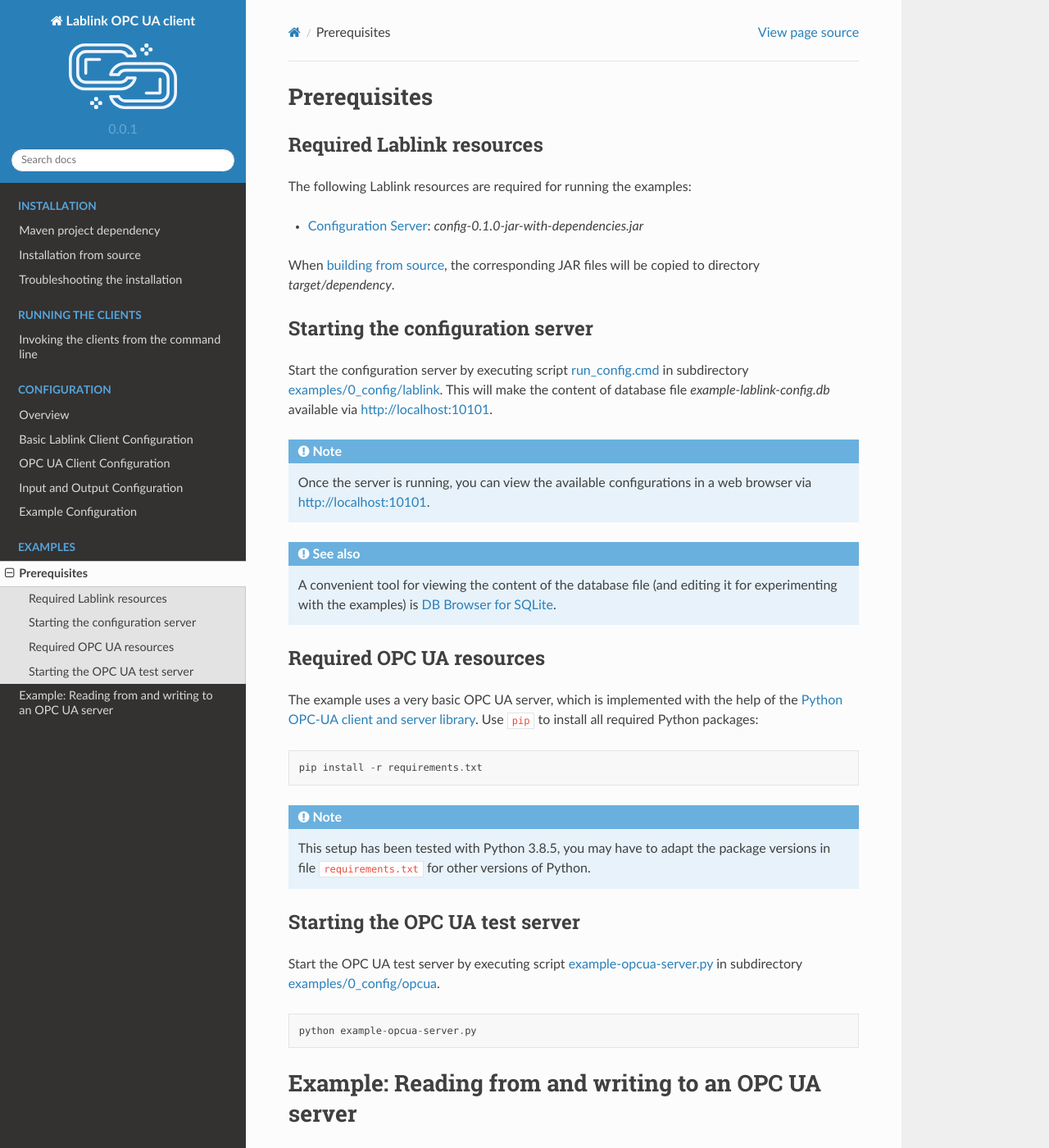
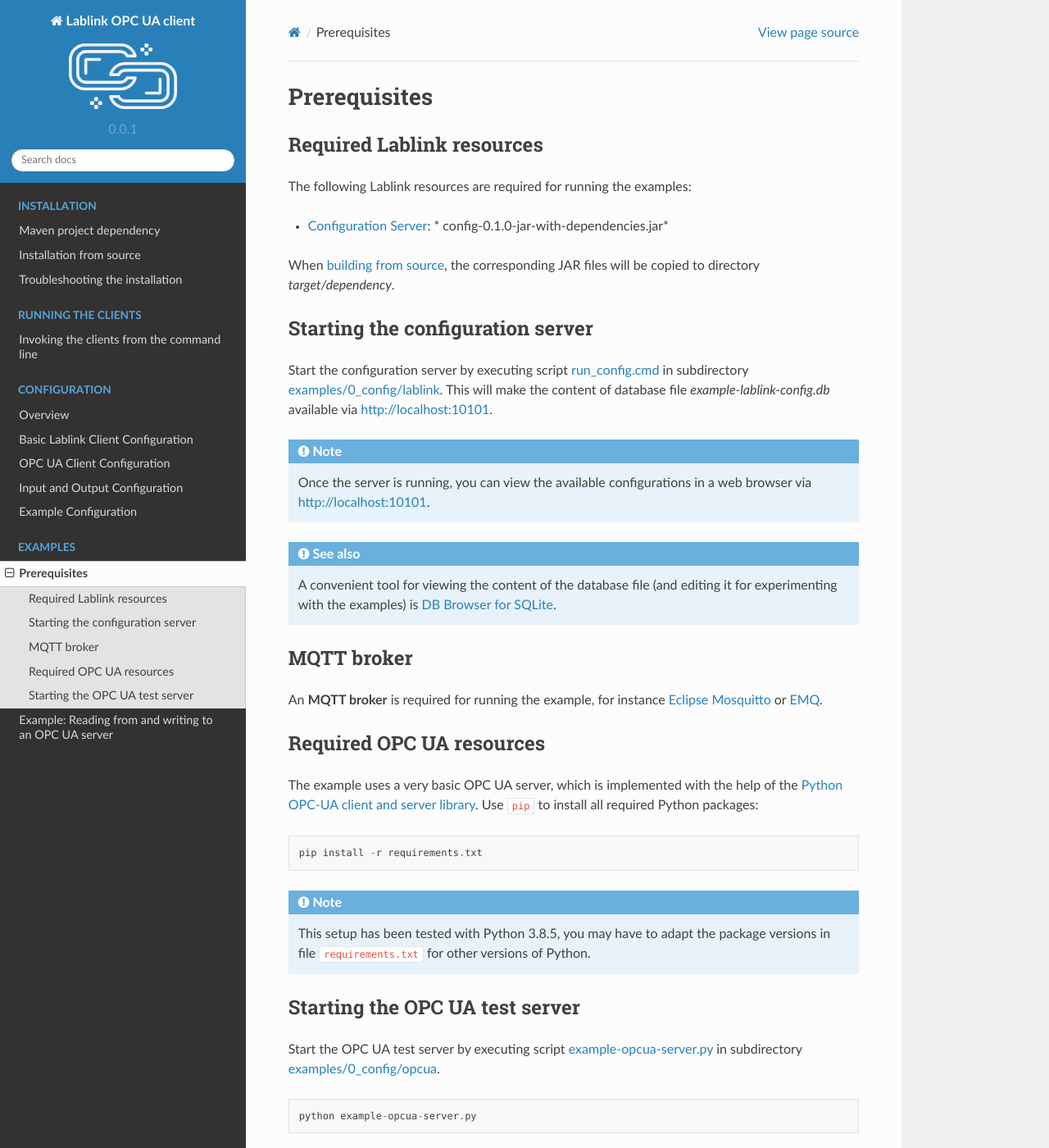
Before and after one commit to AIT-Lablink/lablink-opcua-client, a Sphinx documentation site: the page built from docs/examples.rst, in a window 1280 px wide and 1400 px high. Shown: the whole window at 82% size. Built offline with Sphinx 7.4.7 and the Read the Docs theme 2.0.0, drawn with Linux system fonts in a browser that asks for light colours.

Commit message:
Update installation instructions (JDK) and example prerequisites (MQTT broker)

```diff
--- a/docs/examples.rst
+++ b/docs/examples.rst
@@ -6,7 +6,7 @@
 
 The following Lablink resources are required for running the examples:
 
-* `Configuration Server <https://ait-lablink.readthedocs.io/projects/lablink-config-server>`__: *config-0.1.0-jar-with-dependencies.jar*
+* `Configuration Server <https://ait-lablink.readthedocs.io/projects/ait-lablink-config-server>`__: * config-0.1.0-jar-with-dependencies.jar*
 
 When :doc:`building from source <installation>`, the corresponding JAR files will be copied to directory *target/dependency*.
 
@@ -20,6 +20,12 @@
 .. note:: Once the server is running, you can view the available configurations in a web browser via http://localhost:10101.
 
 .. seealso:: A convenient tool for viewing the content of the database file (and editing it for experimenting with the examples) is `DB Browser for SQLite <https://sqlitebrowser.org/>`_.
+
+
+MQTT broker
+-----------
+
+An **MQTT broker** is required for running the example, for instance `Eclipse Mosquitto <https://mosquitto.org/>`_ or `EMQ <http://emqtt.io/>`_.
 
 
 Required OPC UA resources
--- a/docs/installation.rst
+++ b/docs/installation.rst
@@ -15,6 +15,8 @@
 Installation from source
 ========================
 
+Installation from source requires a local **Java Development Kit** installation, for instance the `Oracle Java SE Development Kit 13 <https://www.oracle.com/technetwork/java/javase/downloads/index.html>`_ or the `OpenJDK <https://openjdk.java.net/>`_.
+
 Check out the project and compile it with `Maven <https://maven.apache.org/>`__:
 
 .. code-block:: winbatch
```
